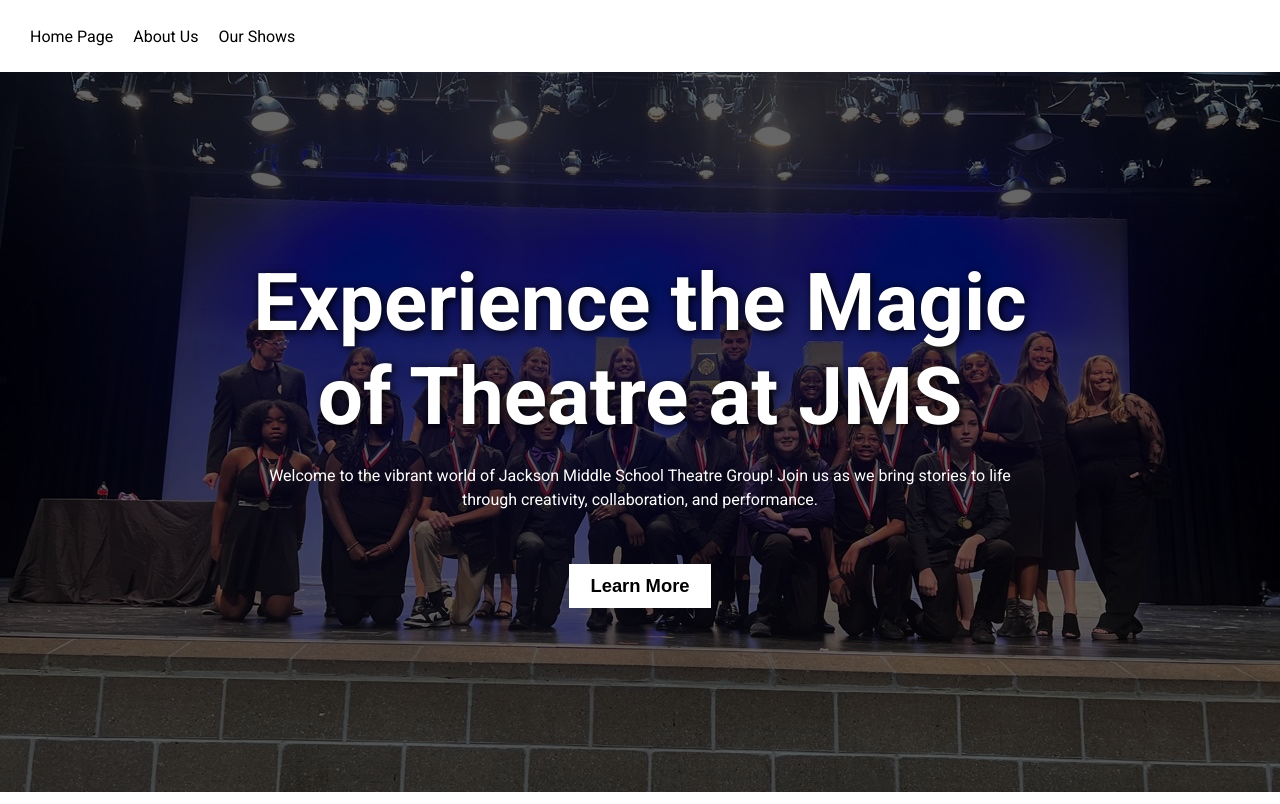
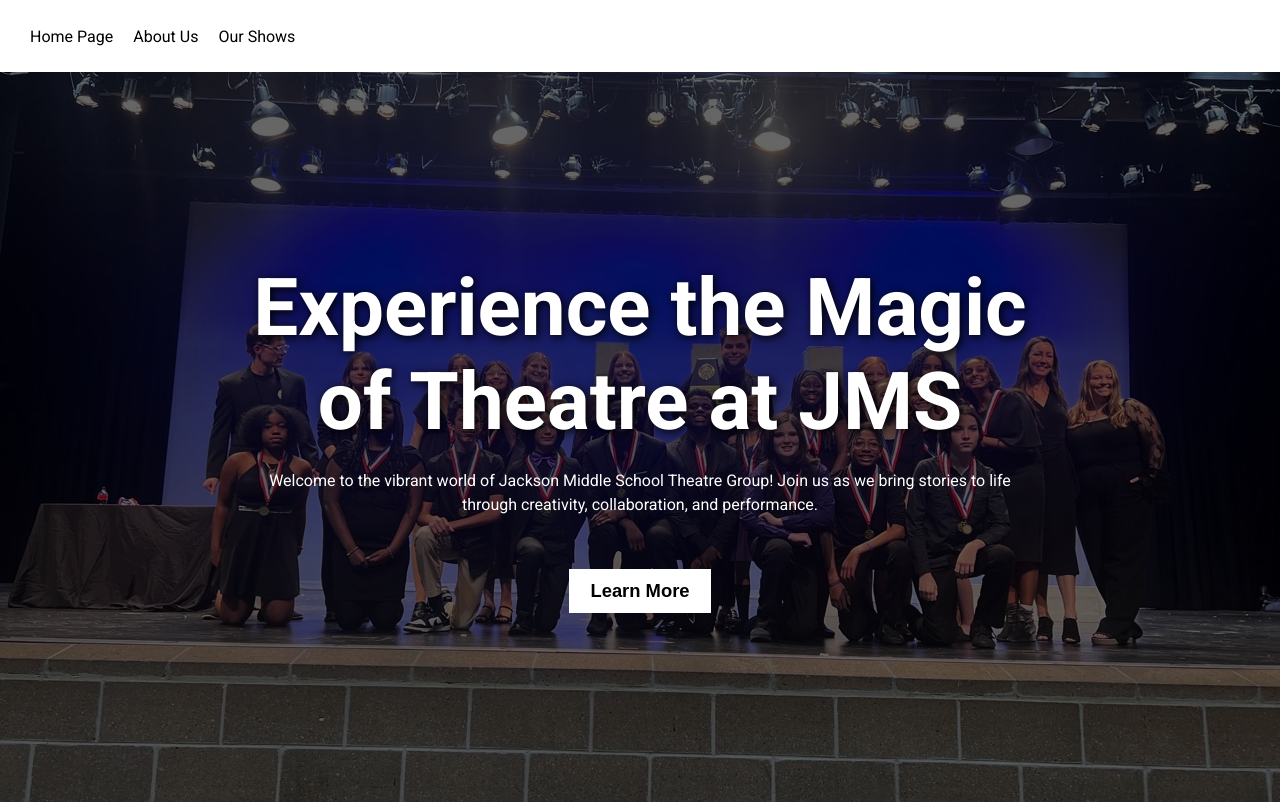
Before and after one commit to lanehowell/Jackson-Jaguar-Theatre-Company, a plain HTML site: page index.html in a window 1280 px wide. Shown: the top 804 px of the page. Drawn offline with Linux system fonts and the light colour scheme.

Commit message:
Hero section improvements

```diff
--- a/styles/general-styling.css
+++ b/styles/general-styling.css
@@ -2,6 +2,7 @@
     margin: 0;
     padding: 0;
     box-sizing: border-box;
+    overflow-x: hidden;
 }
 
 body{
--- a/styles/styles.css
+++ b/styles/styles.css
@@ -25,6 +25,7 @@ header{
     background-size: cover;
     background-position: center;
     height: 720px;
+    height: calc(100vh - 70px);
 }
 
 #hero-section-content{
```
